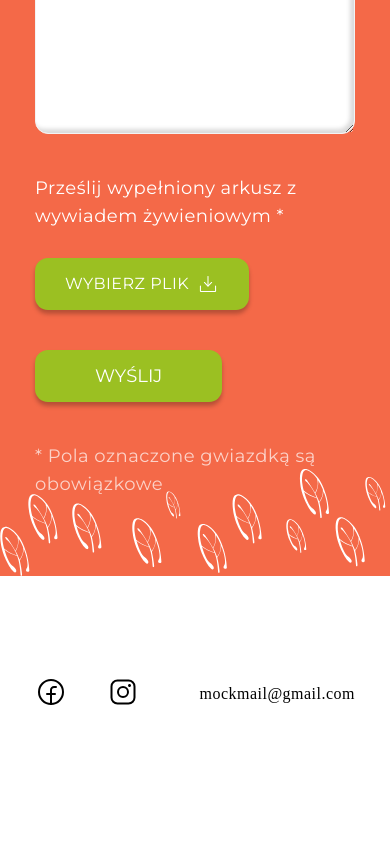
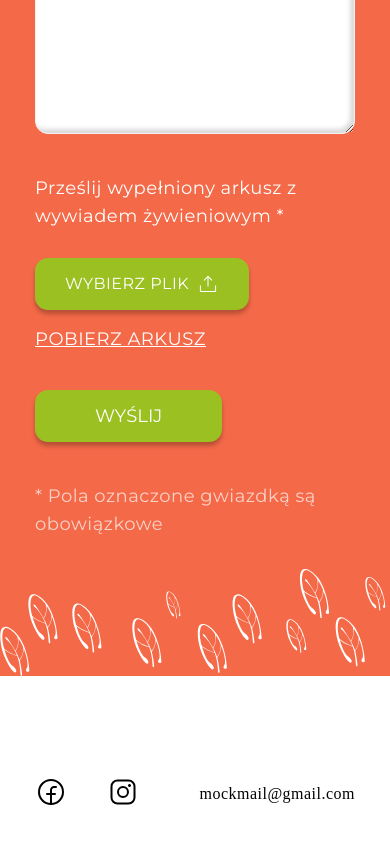
Before and after one commit to Monsy99/diet-the-difference-cra, a React (Create React App) app: page / in a window 390 px wide. Shown: the part 10025-10869 px from the top of the page. Before the commit the page ends 10837 px from the top, so only its background shows below. Built offline with nearby package versions, Linux system fonts and the light colour scheme; a web font is replaced by a local one.

Commit message:
added a form download link and changed upload button icon

```diff
--- a/src/Components/Form/index.tsx
+++ b/src/Components/Form/index.tsx
@@ -1,6 +1,6 @@
 import { useEffect, useRef, useState } from "react";
 import "./styles.css";
-import downloadSimple from "../../images/DownloadSimple.svg";
+import uploadSimple from "../../images/UploadSimple.svg";
 import { FileList } from "./FileList";
 
 export type PreferedDietType =
@@ -133,9 +133,10 @@ export const Form: React.FC<IForm> = ({ initialValue }) => {
         <p className="form__text">
           Prześlij wypełniony arkusz z wywiadem żywieniowym *
         </p>
+        <span>
           <label className="form__label--fileUpload">
             Wybierz plik
-          <img className="form__buttonImage" width="22" src={downloadSimple} />
+            <img className="form__buttonImage" width="22" src={uploadSimple} />
             <input
               name="questionnaire"
               onChange={(e) => {
@@ -148,6 +149,12 @@ export const Form: React.FC<IForm> = ({ initialValue }) => {
               accept="image/png, image/jpeg, *.pdf, *.doc, *.docx"
             />
           </label>
+          <br className="form__mobile" />
+          <br className="form__mobile" />
+          <a href="/xadsasd.jpg" className="form__label--fileDownload" download>
+            Pobierz arkusz
+          </a>
+        </span>
         <FileList list={value} />
         <div className="form__mobile">
           <br />
--- a/src/Components/Form/styles.css
+++ b/src/Components/Form/styles.css
@@ -95,6 +95,14 @@
 .form__text--grey {
   color: rgba(255, 255, 255, 0.7);
 }
+.form__label--fileDownload {
+  text-decoration: underline;
+  text-transform: uppercase;
+  color: #fff;
+  margin-left: 60px;
+  font-size: 22px;
+  font-family: Montserrat;
+}
 
 @media (max-width: 1400px) {
   .form {
@@ -119,12 +127,16 @@
   .form__text {
     margin-top: 40px;
   }
+  .form__label--fileDownload {
+    margin-left: 0;
+    font-size: 18px;
+  }
 }
 
 @media (max-width: 767px) {
   .form {
     max-width: unset;
-    padding-bottom: 60px;
+    padding-bottom: 120px;
     width: 100%;
     min-width: unset;
   }
--- a/src/Components/Info/index.tsx
+++ b/src/Components/Info/index.tsx
@@ -23,9 +23,10 @@ export const Info = () => {
           <h4 className="info__tileHeader">Wyślij go do mnie</h4>
           <p className="info__tileParagraph">
             Wypełniony arkusz wyślij wraz z nazwą wybranego przez Ciebie pakietu
-            dietetycznego na mail
-            <a href="mailto:123@gmail.com">mail@mail.com</a> lub korzystając z
-            <a href="#form">formularza</a>.
+            dietetycznego na mail&nbsp;
+            <a href="mailto:123@gmail.com">mail@mail.com</a> lub korzystając
+            z&nbsp;
+            <a href="#contact">formularza</a>.
           </p>
         </div>
         <div className="info__tile">
```
Also changed, not shown: src/images/UploadSimple.svg (added). Lines whose indentation alone changed are shown as unchanged.
